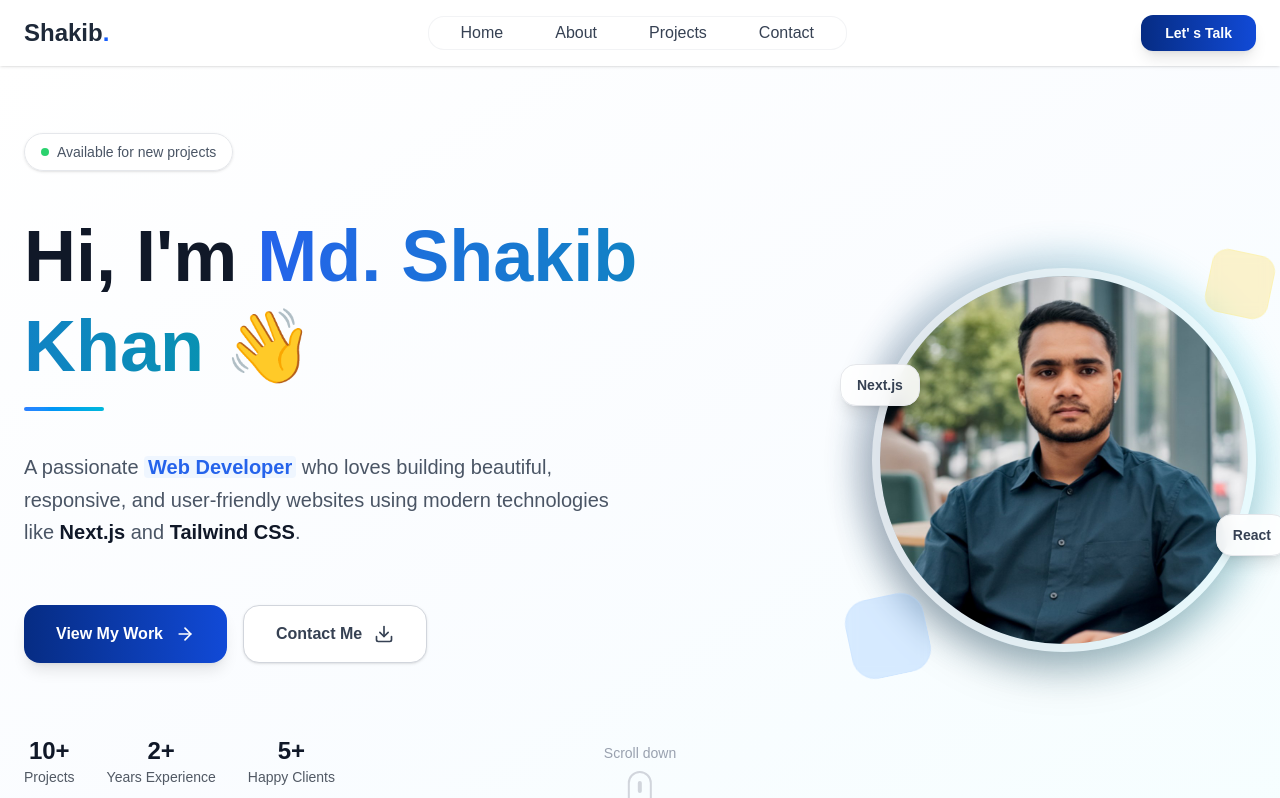
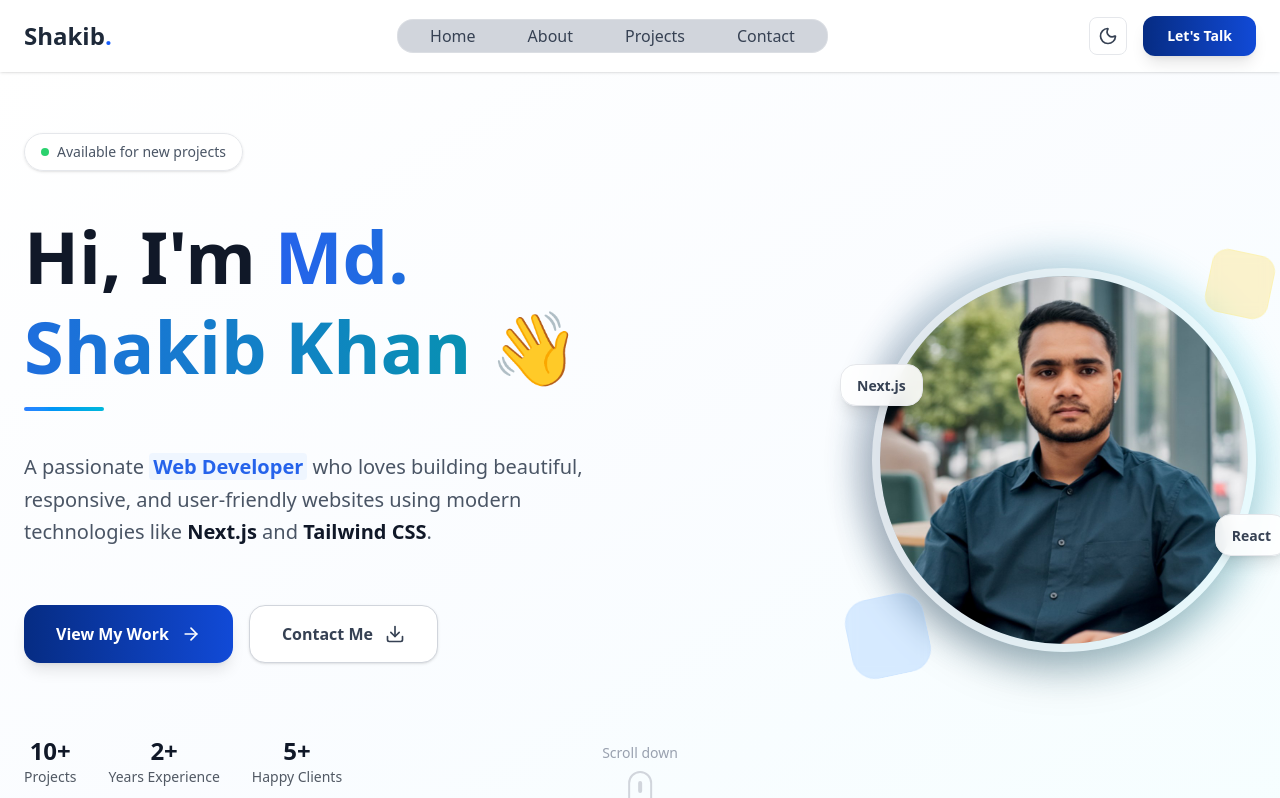
Before and after one commit to Shakib0976/next.js-portfolio, a Next.js app: page /HeroSection in a window 1280 px wide. Shown: the top 798 px of the page. Built offline with nearby package versions, Linux system fonts and the light colour scheme.

Commit message:
feat : added theme toggle button and functionality

```diff
--- /dev/null
+++ b/app/Context/ThemeContext/page.jsx
@@ -0,0 +1,34 @@
+"use client";
+import { createContext, useContext, useEffect, useState } from 'react';
+
+const ThemeContext = createContext();
+
+export function ThemeProvider({ children }) {
+    const [theme, setTheme] = useState('light');
+
+    useEffect(() => {
+        const savedTheme = localStorage.getItem('theme') || 'light';
+        document.documentElement.classList.toggle('dark', savedTheme === 'dark');
+    }, []);
+
+    const toggleTheme = () => {
+        const newTheme = theme === 'light' ? 'dark' : 'light';
+        setTheme(newTheme);
+        localStorage.setItem('theme', newTheme);
+        document.documentElement.classList.toggle('dark', newTheme === 'dark');
+    };
+
+    return (
+        <ThemeContext.Provider value={{ theme, toggleTheme }}>
+            {children}
+        </ThemeContext.Provider>
+    );
+}
+
+export const useTheme = () => {
+    const context = useContext(ThemeContext);
+    if (!context) {
+        throw new Error('useTheme must be used within a ThemeProvider');
+    }
+    return context;
+};
--- a/app/Shared/Navbar/page.jsx
+++ b/app/Shared/Navbar/page.jsx
@@ -1,11 +1,13 @@
 "use client";
 import Link from "next/link";
 import { useState, useEffect } from "react";
-import { Menu, X, Sparkles } from "lucide-react";
+import { Menu, X, Sparkles, Sun, Moon } from "lucide-react";
+import { useTheme } from "@/app/Context/ThemeContext/page";
 
 export default function Navbar() {
     const [isOpen, setIsOpen] = useState(false);
     const [scrolled, setScrolled] = useState(false);
+    const { theme, toggleTheme } = useTheme();
 
     useEffect(() => {
         const handleScroll = () => {
@@ -15,10 +17,16 @@ export default function Navbar() {
         return () => window.removeEventListener("scroll", handleScroll);
     }, []);
 
+    const navLinks = [
+                        { href: "#home", label: "Home" },
+                        { href: "#about", label: "About" },
+                        { href: "#projects", label: "Projects" },
+                        { href: "#contact", label: "Contact" }
+                    ]
     return (
         <nav className={`fixed top-0 left-0 w-full z-50 transition-all duration-500 ${scrolled
-                ? "bg-white/95 backdrop-blur-xl shadow-lg border-b border-gray-100/50"
-                : "bg-white/80 backdrop-blur-md shadow-sm"
+                ? "bg-white/95 dark:bg-gray-900/95 backdrop-blur-xl shadow-lg border-b border-gray-100/50 dark:border-gray-700/50"
+                : "bg-white/80 dark:bg-gray-900/80 backdrop-blur-md shadow-sm"
             }`}>
             <div className="max-w-7xl mx-auto flex items-center justify-between px-6 py-4">
                 {/* Logo */}
@@ -29,25 +37,20 @@ export default function Navbar() {
                 >
                     <div className="relative">
                         <div className="w-3 h-3 bg-linear-to-r from-blue-500 to-cyan-500 rounded-full absolute -top-1 -right-1 opacity-0 group-hover:opacity-100 transition-opacity duration-300"></div>
-                        <span className="text-2xl font-bold text-gray-800">
-                            Shakib<span className="text-blue-600">.</span>
+                        <span className="text-2xl font-bold text-gray-800 dark:text-white">
+                            Shakib<span className="text-blue-600 dark:text-blue-400">.</span>
                         </span>
                     </div>
                     <Sparkles size={16} className="text-blue-500 opacity-0 group-hover:opacity-100 transform group-hover:rotate-12 transition-all duration-300" />
                 </Link>
 
                 {/* Desktop Menu */}
-                <ul className="hidden md:flex items-center gap-1 bg-white/50 backdrop-blur-sm rounded-2xl px-2 py-1 border border-gray-200/50">
-                    {[
-                        { href: "#home", label: "Home" },
-                        { href: "#about", label: "About" },
-                        { href: "#projects", label: "Projects" },
-                        { href: "#contact", label: "Contact" }
-                    ].map((item) => (
+                <ul className="hidden md:flex items-center gap-1 bg-gray-300 dark:bg-gray-800/50 backdrop-blur-sm rounded-2xl px-2 py-1 border border-gray-200/50 dark:border-gray-600/50">
+                    {navLinks.map((item) => (
                         <li key={item.href}>
                             <Link
                                 href={item.href}
-                                className="relative px-6 py-2 text-gray-700 font-medium rounded-xl hover:text-blue-600 transition-colors duration-200 group"
+                                className="relative px-6 py-2 text-gray-700 dark:text-gray-300 font-medium rounded-xl hover:text-blue-600 dark:hover:text-blue-400 transition-colors duration-200 group"
                             >
                                 {item.label}
                                 <span className="absolute bottom-1 left-1/2 transform -translate-x-1/2 w-0 h-0.5 bg-linear-to-r from-blue-500 to-cyan-500 group-hover:w-4 transition-all duration-300 rounded-full"></span>
@@ -56,31 +59,52 @@ export default function Navbar() {
                     ))}
                 </ul>
 
+                {/* Desktop Actions */}
+                <div className="hidden md:flex items-center gap-4">
+                    {/* Theme Toggle */}
+                    <button
+                        onClick={toggleTheme}
+                        className="p-2 rounded-lg border border-gray-200 dark:border-gray-600 bg-white/50 dark:bg-gray-800/50 backdrop-blur-sm text-gray-700 dark:text-gray-300 hover:text-blue-600 dark:hover:text-blue-400 transition-all duration-300"
+                        aria-label={`Switch to ${theme === 'light' ? 'dark' : 'light'} mode`}
+                    >
+                        {theme === 'light' ? <Moon size={20} /> : <Sun size={20} />}
+                    </button>
+
                     {/* CTA Button */}
-                <div className="hidden md:block">
                     <Link
                         href="#contact"
                         className="px-6 py-2.5 btn-primary text-white rounded-xl shadow-lg hover:shadow-xl transform hover:-translate-y-0.5 transition-all duration-300 font-semibold text-sm"
                     >
-                        Let&apos; s Talk
+                        Let&apos;s Talk
                     </Link>
                 </div>
 
                 {/* Mobile Menu Button */}
+                <div className="md:hidden flex items-center gap-2">
+                    {/* Theme Toggle for Mobile */}
+                    <button
+                        onClick={toggleTheme}
+                        className="p-2 rounded-lg border border-gray-200 dark:border-gray-600 bg-white/50 dark:bg-gray-800/50 text-gray-700 dark:text-gray-300 hover:text-blue-600 dark:hover:text-blue-400 transition-all duration-300"
+                        aria-label={`Switch to ${theme === 'light' ? 'dark' : 'light'} mode`}
+                    >
+                        {theme === 'light' ? <Moon size={20} /> : <Sun size={20} />}
+                    </button>
+
                     <button
                         onClick={() => setIsOpen(!isOpen)}
-                    className={`md:hidden p-2 rounded-lg border transition-all duration-300 ${isOpen
-                            ? "bg-blue-50 border-blue-200 text-blue-600"
-                            : "bg-white/50 border-gray-200 text-gray-700 hover:border-blue-200"
+                        className={`p-2 rounded-lg border transition-all duration-300 ${isOpen
+                                ? "bg-blue-50 dark:bg-blue-900/20 border-blue-200 dark:border-blue-700 text-blue-600 dark:text-blue-400"
+                                : "bg-white/50 dark:bg-gray-800/50 border-gray-200 dark:border-gray-600 text-gray-700 dark:text-gray-300 hover:border-blue-200 dark:hover:border-blue-600"
                             }`}
                     >
                         {isOpen ? <X size={20} /> : <Menu size={20} />}
                     </button>
                 </div>
+            </div>
 
             {/* Mobile Dropdown */}
             {isOpen && (
-                <div className="md:hidden bg-white/95 backdrop-blur-xl border-t border-gray-100/50 shadow-xl">
+                <div className="md:hidden bg-white/95 dark:bg-gray-900/95 backdrop-blur-xl border-t border-gray-100/50 dark:border-gray-700/50 shadow-xl">
                     <ul className="flex flex-col py-4">
                         {[
                             { href: "#home", label: "Home", icon: "🏠" },
@@ -92,7 +116,7 @@ export default function Navbar() {
                                 <Link
                                     href={item.href}
                                     onClick={() => setIsOpen(false)}
-                                    className="flex items-center gap-4 px-6 py-4 text-gray-700 font-medium hover:bg-blue-50/50 hover:text-blue-600 transition-all duration-200 group border-l-4 border-transparent hover:border-blue-500"
+                                    className="flex items-center gap-4 px-6 py-4 text-gray-700 dark:text-gray-300 font-medium hover:bg-blue-50/50 dark:hover:bg-blue-900/20 hover:text-blue-600 dark:hover:text-blue-400 transition-all duration-200 group border-l-4 border-transparent hover:border-blue-500 dark:hover:border-blue-400"
                                     style={{ animationDelay: `${index * 100}ms` }}
                                 >
                                     <span className="text-lg opacity-60 group-hover:opacity-100 transition-opacity duration-200">
@@ -106,7 +130,7 @@ export default function Navbar() {
                     </ul>
 
                     {/* Mobile CTA */}
-                    <div className="px-6 py-4 border-t border-gray-100/50">
+                    <div className="px-6 py-4 border-t border-gray-100/50 dark:border-gray-700/50">
                         <Link
                             href="#contact"
                             onClick={() => setIsOpen(false)}
--- a/app/globals.css
+++ b/app/globals.css
@@ -1,38 +1,52 @@
 @import "tailwindcss";
+@custom-variant dark (&:where(.dark, .dark *));
 
 :root {
   --bg-Hero-primary: linear-gradient(to bottom right, rgba(255, 255, 255, 1), rgba(239, 246, 255, 0.3), rgba(207, 250, 254, 0.2));
   --Hero-ImgShadow-primary: linear-gradient(to right, #183b64, #67e8f9);
   --bg-primary: linear-gradient(to bottom right, #f9fafb, rgba(239, 246, 255, 0.3));
-  --bg-secondary: linear-gradient( to bottom right, #2563eb, #1d4ed8, #7c3aed);
+  --bg-secondary: linear-gradient(to bottom right, #2563eb, #1d4ed8, #7c3aed);
   --btn-primary: linear-gradient(to right, #062c83, #114ad7);
   --btn-secondary: white;
-  --text-primary: linear-gradient( to right, #2563eb, #0891b2);
-  --text-secondary:rgb(37, 99, 235);
-  --text-default:rgb(81, 89, 100);
-;
+  --text-primary: linear-gradient(to right, #2563eb, #0891b2);
+  --text-secondary: rgb(37, 99, 235);
+  --text-default: rgb(81, 89, 100);
 }
 
+/* Dark theme variables */
+:root.dark {
+  --bg-Hero-primary: linear-gradient(to bottom right, #0f172a, #1e293b, #334155);
+  --Hero-ImgShadow-primary: linear-gradient(to right, #1e40af, #0ea5e9);
+  --bg-primary: linear-gradient(to bottom right, #0f172a, #1e293b);
+  --bg-secondary: linear-gradient(to bottom right, #3b82f6, #6366f1);
+  --btn-primary: linear-gradient(to right, #1e40af, #3730a3);
+  --btn-secondary: #1e293b;
+  --text-primary: linear-gradient(to right, #60a5fa, #38bdf8);
+  --text-secondary: #60a5fa;
+  --text-default: #cbd5e1;
+}
 
 .btn-primary {
   background: var(--btn-primary);
 }
+
 .btn-secondary {
   background: var(--btn-secondary);
 }
+
 .text-primary {
   background: var(--text-primary);
   -webkit-background-clip: text;
   background-clip: text;
   -webkit-text-fill-color: transparent;
 }
+
 .text-secondary {
- color: var(--text-secondary);
+  color: var(--text-secondary);
+}
 
-}
 .text-default {
- color: var(--text-default);
-
+  color: var(--text-default);
 }
 
 .bg-Hero-primary {
@@ -42,37 +56,16 @@
 .hero-ImgShadow-primary {
   background: var(--Hero-ImgShadow-primary);
 }
+
 .bg-primary {
   background: var(--bg-primary);
 }
+
 .bg-secondary {
   background: var(--bg-secondary);
 }
 
 
-
-
-
-@theme inline {
-  --color-background: var(--background);
-  --color-foreground: var(--foreground);
-  --font-sans: var(--font-geist-sans);
-  --font-mono: var(--font-geist-mono);
-}
-
-@media (prefers-color-scheme: dark) {
-  :root {
-    --background: #0a0a0a;
-    --foreground: #ededed;
-    --secondary: #8b5cf6;
-  }
-}
-
-body {
-  background: var(--background);
-  color: var(--foreground);
-  font-family: Arial, Helvetica, sans-serif;
-}
 
 /* skills section scroll animation */
 @keyframes scroll {
--- a/app/layout.js
+++ b/app/layout.js
@@ -2,6 +2,7 @@ import { Geist, Geist_Mono } from "next/font/google";
 import "./globals.css";
 import Navbar from "./Shared/Navbar/page";
 import Footer from "./Shared/Footer/page";
+import { ThemeProvider } from "./Context/ThemeContext/page";
 
 const geistSans = Geist({
   variable: "--font-geist-sans",
@@ -24,9 +25,12 @@ export default function RootLayout({ children }) {
       <body
         className={`${geistSans.variable} ${geistMono.variable} antialiased`}
       >
-        <Navbar></Navbar>
-        {children}
-        <Footer></Footer>
+        <ThemeProvider>
+
+          <Navbar></Navbar>
+          {children}
+          <Footer></Footer>
+        </ThemeProvider>
       </body>
     </html>
   );
--- /dev/null
+++ b/tailwind.config.js
@@ -0,0 +1,17 @@
+/** @type {import('tailwindcss').Config} */
+module.exports = {
+  content: [
+    './pages/**/*.{js,ts,jsx,tsx,mdx}',
+    './components/**/*.{js,ts,jsx,tsx,mdx}',
+    './app/**/*.{js,ts,jsx,tsx,mdx}',
+  ],
+  darkMode: 'class',
+  theme: {
+    extend: {
+      colors: {
+        // Your custom colors
+      },
+    },
+  },
+  plugins: [],
+}
```
Lines whose indentation alone changed are shown as unchanged.
